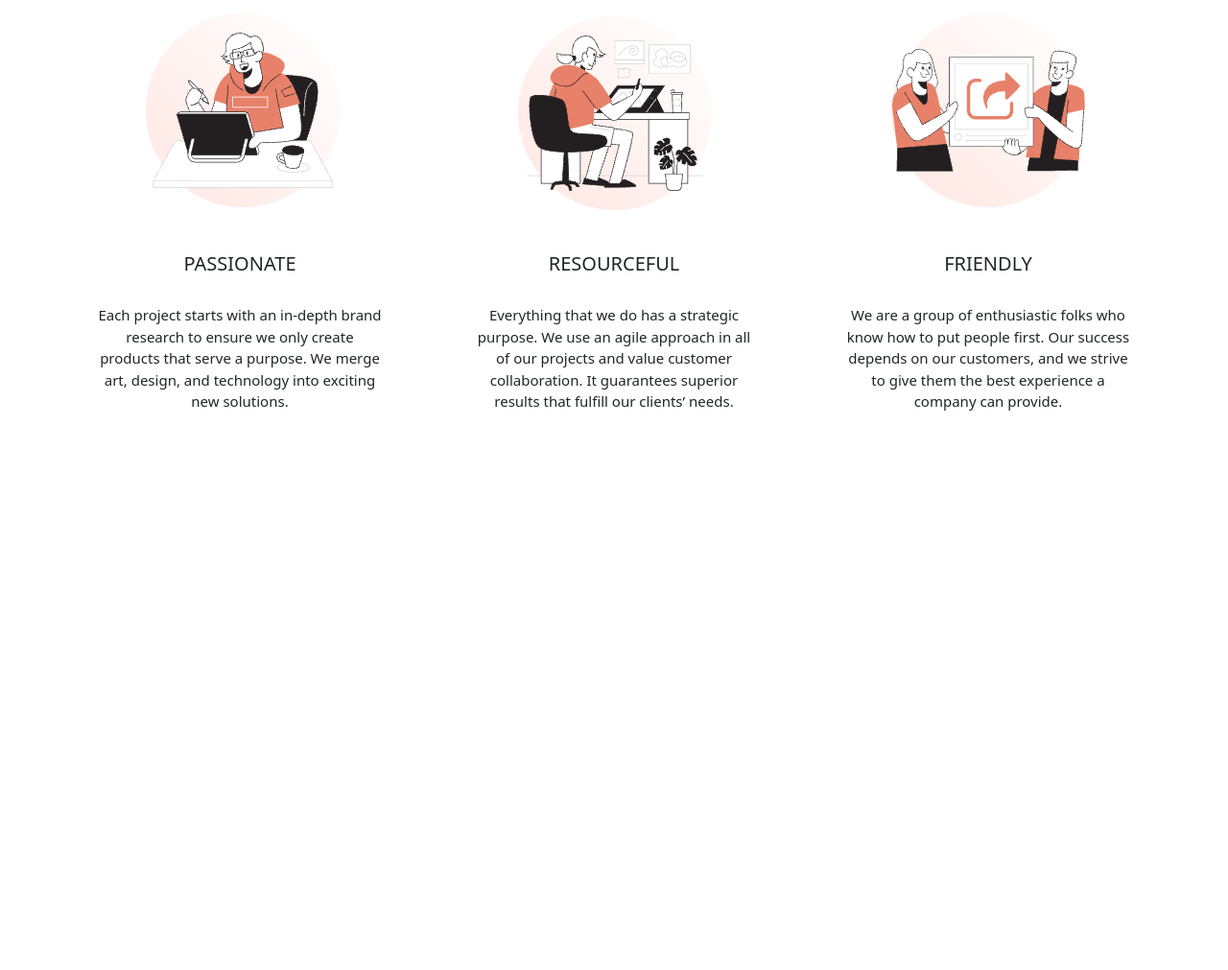
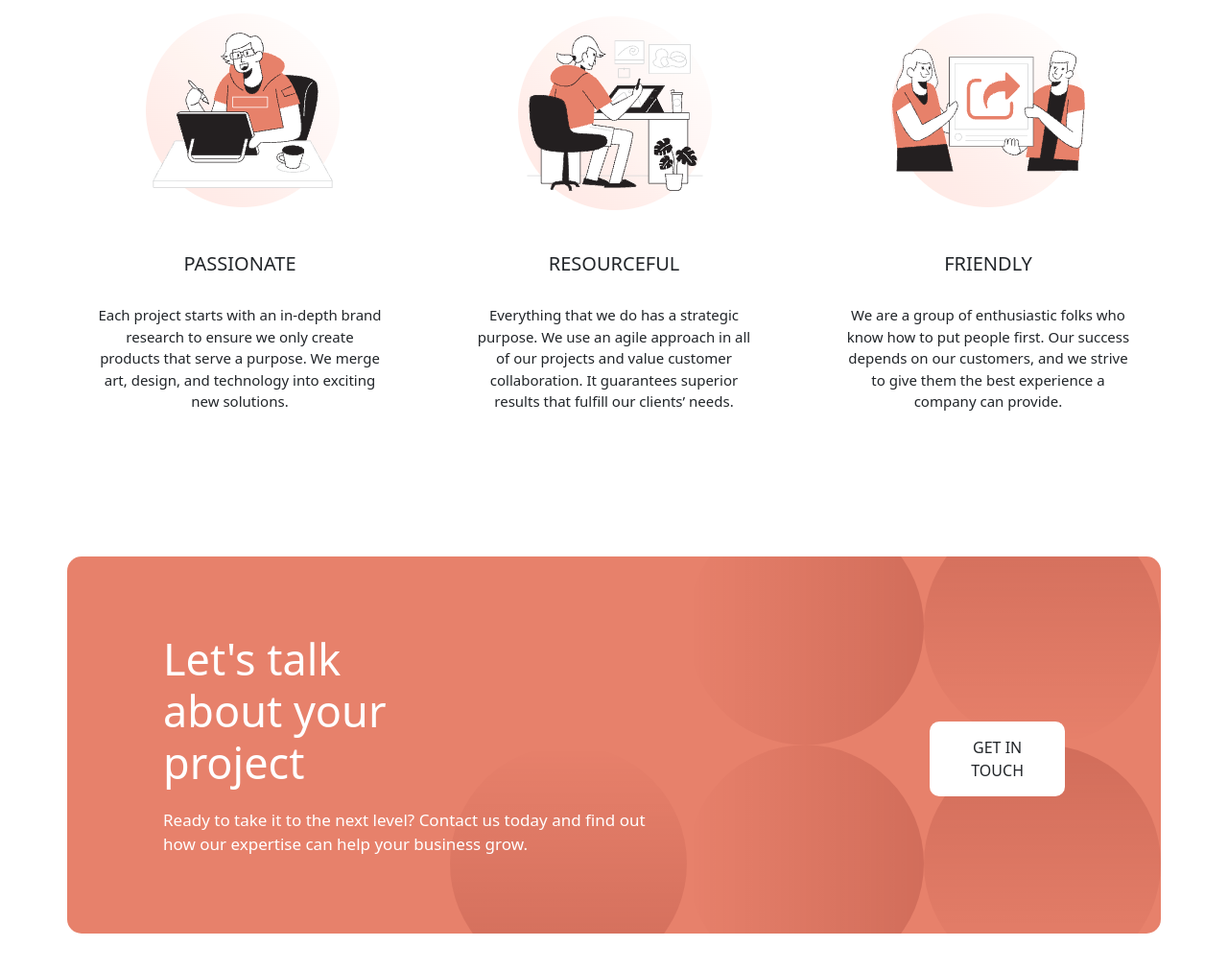
Before and after one commit to StefanKubala/designo-multi-page-website, a website: page index.html in a window 1280 px wide. Shown: the part 1787-2798 px from the top of the page at 96% size. Before the commit the page ends 2367 px from the top, so only its background shows below. Drawn offline with nearby package versions, Linux system fonts and the light colour scheme.

Commit message:
add call to action

```diff
--- a/index.html
+++ b/index.html
@@ -85,6 +85,20 @@
                 </div>
             </div>
         </section>
+
+        <section class="action container mb-big">
+            <div class="action-container">
+                <div class="action-text">
+                    <h3 class="action-text-heading">Let's talk about your project</h3>
+                    <p class="action-text-paragraph">Ready to take it to the next level? Contact us today and find out
+                        how our expertise can help your
+                        business grow.</p>
+                </div>
+                <div class="action-btn">
+                    <a class="btn mt-big" href="#">GET IN TOUCH</a>
+                </div>
+            </div>
+        </section>
     </main>
 </body>
 
--- /dev/null
+++ b/sass/components/action.scss
@@ -0,0 +1,29 @@
+.action {
+  &-container {
+    display: flex;
+    justify-content: space-between;
+    align-items: center;
+    background-color: #e7816b;
+    padding: 8rem 10rem;
+    border-radius: 1.5rem;
+    background-image: url(../../img/shared/desktop/bg-pattern-call-to-action.svg);
+    background-position: right;
+    background-repeat: no-repeat;
+    background-size: 65%;
+  }
+
+  &-text {
+    &-heading {
+      font-size: 4.5rem;
+      width: 40%;
+      color: #fff;
+      margin-bottom: 2rem;
+    }
+
+    &-paragraph {
+      font-size: 1.7rem;
+      width: 64%;
+      color: #fff;
+    }
+  }
+}
--- a/sass/main.scss
+++ b/sass/main.scss
@@ -8,3 +8,4 @@
 @import "layout/description";
 
 @import "components/button";
+@import "components/action";
```
Also changed, not shown: css/style.css.
